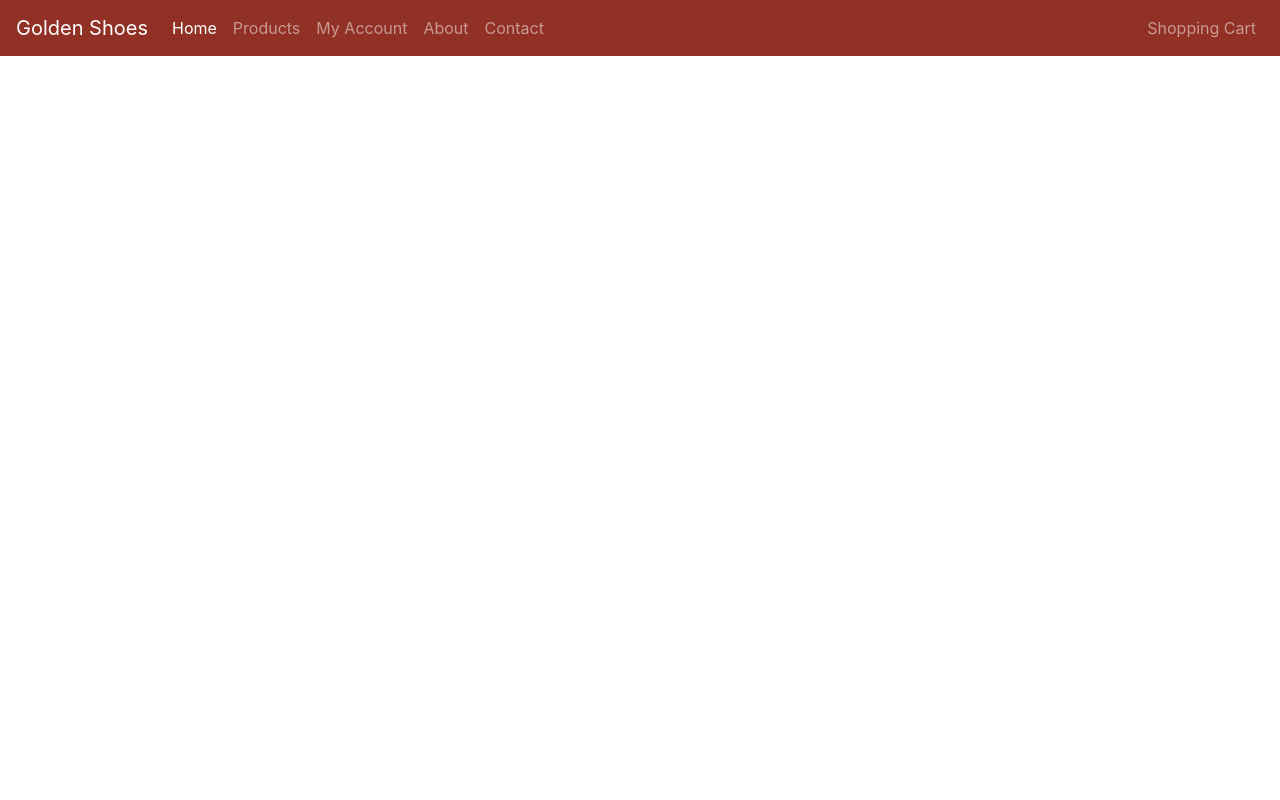
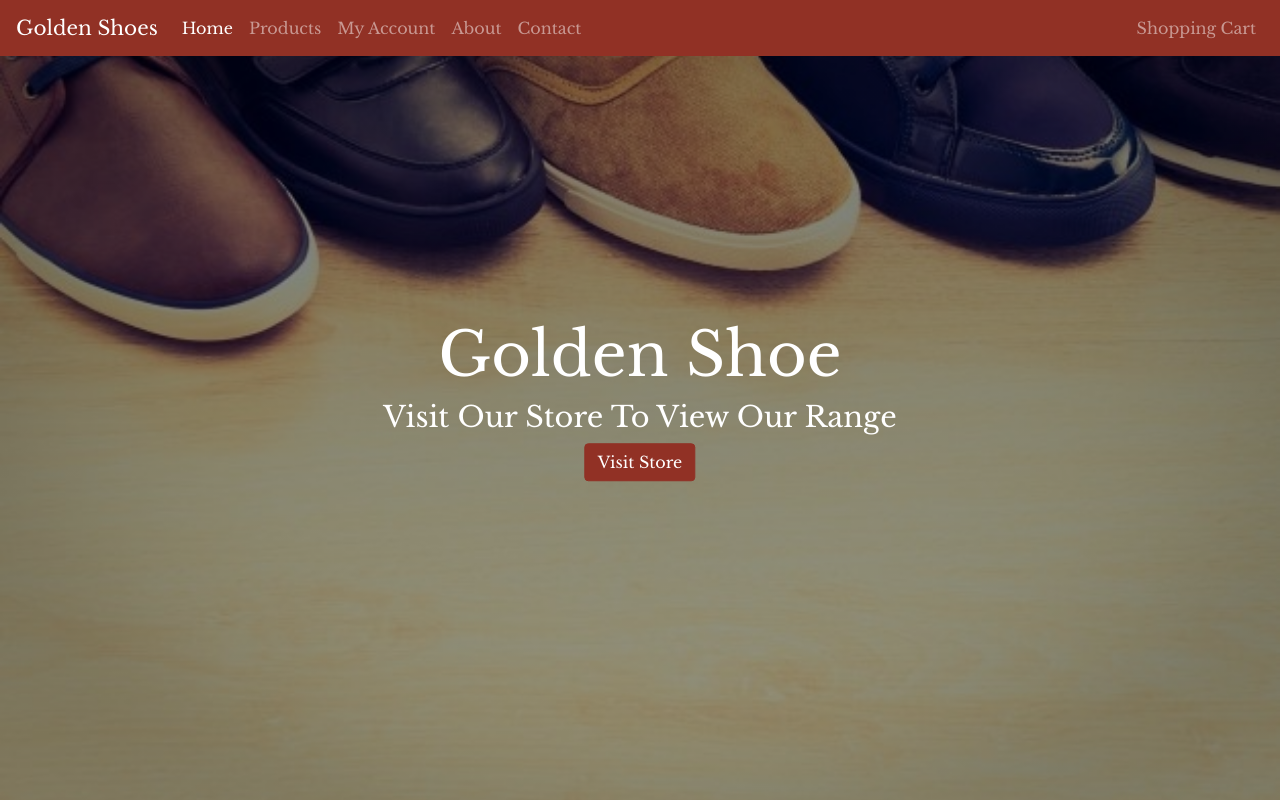
Before and after one commit to dmakwana312/Golden-Shoe, a React (Create React App) app: page / in a window 1280 px wide. Built offline with nearby package versions, Linux system fonts and the light colour scheme.

Commit message:
Home Page Created

```diff
--- a/src/App.js
+++ b/src/App.js
@@ -2,7 +2,7 @@ import logo from './logo.svg';
 import './App.css';
 import 'bootstrap/dist/css/bootstrap.min.css'
 
-import Homepage from './Components/HomePage.js';
+import Homepage from './Components/HomePage/HomePage.js';
 
 function App() {
     return (
--- a/src/Components/Header.js
+++ /dev/null
@@ -1,29 +0,0 @@
-import React from 'react';
-import { Navbar, Nav } from 'react-bootstrap';
-
-const Header = ({ activeLink }) => (
-    <>
-        <Navbar collapseOnSelect expand="lg" bg="primary" variant="dark">
-            <Navbar.Brand href="#home">Golden Shoes</Navbar.Brand>
-            <Navbar.Toggle aria-controls="responsive-navbar-nav" />
-            <Navbar.Collapse id="responsive-navbar-nav">
-                <Nav className="mr-auto" activeKey={activeLink}
-  onSelect={(selectedKey) => alert(`selected ${selectedKey}`)}>
-                    <Nav.Link href="#home">Home</Nav.Link>
-                    <Nav.Link href="#products">Products</Nav.Link>
-                    <Nav.Link href="#myAccount">My Account</Nav.Link>
-                    <Nav.Link href="#about">About</Nav.Link>
-                    <Nav.Link href="#contact">Contact</Nav.Link>
-
-                </Nav>
-                <Nav>
-                    <Nav.Link href="#">Shopping Cart</Nav.Link>
-
-                </Nav>
-            </Navbar.Collapse>
-        </Navbar>
-
-    </>
-);
-
-export default Header;
--- a/src/Components/Header/Header.js
+++ b/src/Components/Header/Header.js
@@ -7,8 +7,7 @@ const Header = ({ activeLink }) => (
             <Navbar.Brand href="#home">Golden Shoes</Navbar.Brand>
             <Navbar.Toggle aria-controls="responsive-navbar-nav" />
             <Navbar.Collapse id="responsive-navbar-nav">
-                <Nav className="mr-auto" activeKey={activeLink}
-  onSelect={(selectedKey) => alert(`selected ${selectedKey}`)}>
+                <Nav className="mr-auto" activeKey={activeLink}>
                     <Nav.Link href="#home">Home</Nav.Link>
                     <Nav.Link href="#products">Products</Nav.Link>
                     <Nav.Link href="#myAccount">My Account</Nav.Link>
--- a/src/Components/HomePage.js
+++ /dev/null
@@ -1,11 +0,0 @@
-import React from 'react';
-import Header from './Header.js';
-
-const HomePage = () => (
-    <>
-        <Header activeLink="#home"></Header>
-
-    </>
-);
-
-export default HomePage;
--- /dev/null
+++ b/src/Components/HomePage/HomePage.js
@@ -0,0 +1,19 @@
+import React from 'react';
+import Header from '../Header/Header.js';
+import './style.css';
+
+import { Button } from 'react-bootstrap';
+
+const HomePage = () => (
+    <div className="homeContainer">
+        <Header activeLink="#home"></Header>
+        <div className="homeInner">
+            <h1>Golden Shoe</h1>
+            <h2>Visit Our Store To View Our Range</h2>
+            <Button variant="primary">Visit Store</Button>
+        </div>
+
+    </div>
+);
+
+export default HomePage;
--- /dev/null
+++ b/src/Components/HomePage/style.css
@@ -0,0 +1,29 @@
+.homeContainer {
+    width: 100vw;
+    height: 100vh;
+    position: relative;
+
+    background-image: linear-gradient(rgba(0, 0, 0, 0.5), rgba(0, 0, 0, 0.4)), url("/src/images/home-page-bg.jpg");
+    background-position: center center;
+    background-repeat: no-repeat;
+    background-size: cover;
+    background-attachment: fixed;
+}
+
+.homeInner {
+    position: absolute;
+    top: 50%;
+    left: 50%;
+    transform: translate(-50%, -50%);
+    white-space: nowrap;
+    color: white;
+}
+
+
+h1 {
+    font-size: calc(3em + 1vw) !important;
+}
+
+h2 {
+    font-size: calc(1em + 1vw) !important;
+}
--- a/src/index.css
+++ b/src/index.css
@@ -1,10 +1,6 @@
 body {
   margin: 0;
-  font-family: -apple-system, BlinkMacSystemFont, 'Segoe UI', 'Roboto', 'Oxygen',
-    'Ubuntu', 'Cantarell', 'Fira Sans', 'Droid Sans', 'Helvetica Neue',
-    sans-serif;
-  -webkit-font-smoothing: antialiased;
-  -moz-osx-font-smoothing: grayscale;
+  font-family: 'Libre Baskerville', sans-serif !important;
 }
 
 code {
--- a/src/styles/custom-bootstrap.scss
+++ b/src/styles/custom-bootstrap.scss
@@ -1,6 +1,6 @@
+@import url('https://fonts.googleapis.com/css2?family=Libre+Baskerville&display=swap');
 $theme-colors: (
   "primary": #913125
 );
 
-
 @import "~bootstrap/scss/bootstrap";
```
Also changed, not shown: src/images/home-page-bg.jpg (added), 1 other file (tests, documents, lock files or other folders).
